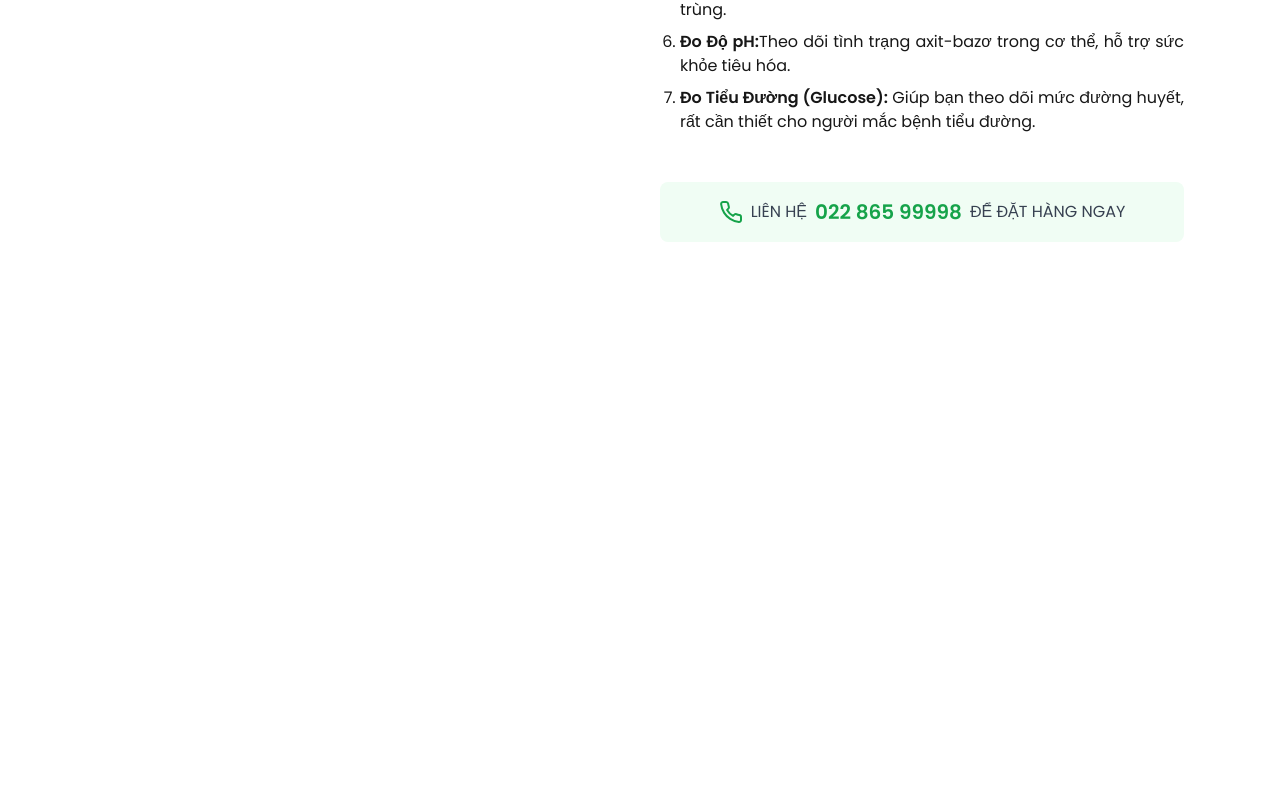
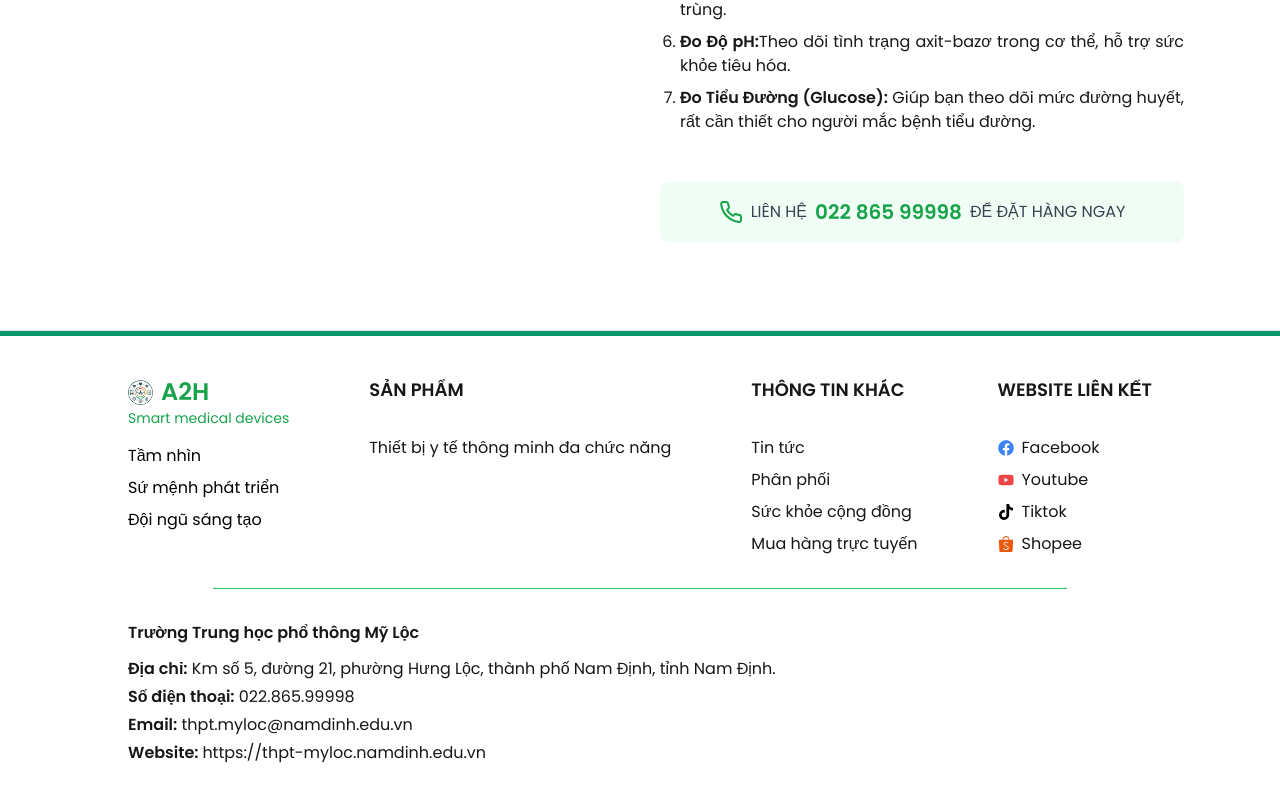
Before and after one commit to PhamMinhVuong21020425/SmartHealth, a Next.js app: page / in a window 1280 px wide. Shown: the part 826-1628 px from the top of the page. Before the commit the page ends 1092 px from the top, so only its background shows below. Built offline with nearby package versions, Linux system fonts and the light colour scheme.

Commit message:
Design Footer

```diff
--- /dev/null
+++ b/src/app/components/Footer.tsx
@@ -0,0 +1,103 @@
+import React from "react";
+import Image from "next/image";
+
+import { FaFacebook, FaYoutube, FaTiktok } from "react-icons/fa";
+import { SiShopee } from "react-icons/si";
+import Link from "next/link";
+
+const Footer = () => {
+  return (
+    <footer className="py-10 mx-32">
+      <div className="flex flex-col justify-center items-center">
+        <div className="container mx-auto flex flex-col md:flex-row justify-between items-start">
+          <div className="text-green-600">
+            <div className="flex items-center space-x-2">
+              <Image
+                className="rounded-full bg-green-100"
+                src="/images/logo.png"
+                width={25}
+                height={25}
+                alt="Logo"
+              />
+              <div className="text-2xl font-bold">A2H</div>
+            </div>
+            <div className="text-sm font-normal mb-4">
+              Smart medical devices
+            </div>
+
+            <ul className="space-y-2 text-black">
+              <li>Tầm nhìn</li>
+              <li>Sứ mệnh phát triển</li>
+              <li>Đội ngũ sáng tạo</li>
+            </ul>
+          </div>
+          <div>
+            <h3 className="text-lg font-bold mb-8">SẢN PHẨM</h3>
+            <ul className="space-y-2">
+              <li>Thiết bị y tế thông minh đa chức năng</li>
+            </ul>
+          </div>
+          <div>
+            <h3 className="text-lg font-bold mb-8">THÔNG TIN KHÁC</h3>
+            <ul className="space-y-2">
+              <li>Tin tức</li>
+              <li>Phân phối</li>
+              <li>Sức khỏe cộng đồng</li>
+              <li>Mua hàng trực tuyến</li>
+            </ul>
+          </div>
+          <div>
+            <h3 className="text-lg font-bold mb-8">WEBSITE LIÊN KẾT</h3>
+            <ul className="space-y-2">
+              <Link
+                href="https://www.facebook.com/groups/853758016650047"
+                className="hover:opacity-80 flex items-center"
+              >
+                <FaFacebook className="mr-2 text-blue-500" />
+                Facebook
+              </Link>
+              <Link href="#" className="hover:opacity-80 flex items-center">
+                <FaYoutube className="mr-2 text-red-500" />
+                Youtube
+              </Link>
+              <Link href="#" className="hover:opacity-80 flex items-center">
+                <FaTiktok className="mr-2 text-black" />
+                Tiktok
+              </Link>
+              <Link href="#" className="hover:opacity-80 flex items-center">
+                <SiShopee className="mr-2 text-orange-600" />
+                Shopee
+              </Link>
+            </ul>
+          </div>
+        </div>
+        <hr className="my-8 border-t border-green-500 w-5/6" />
+      </div>
+
+      <div className="space-y-1">
+        <p className="font-bold mb-3">Trường Trung học phổ thông Mỹ Lộc</p>
+        <p>
+          <span className="font-bold">Địa chỉ:</span> Km số 5, đường 21, phường
+          Hưng Lộc, thành phố Nam Định, tỉnh Nam Định.
+        </p>
+        <p>
+          <span className="font-bold">Số điện thoại:</span> 022.865.99998
+        </p>
+        <p>
+          <span className="font-bold">Email:</span> thpt.myloc@namdinh.edu.vn
+        </p>
+        <p>
+          <span className="font-bold">Website: </span>
+          <Link
+            href="https://thpt-myloc.namdinh.edu.vn"
+            className="hover:underline hover:text-blue-600"
+          >
+            https://thpt-myloc.namdinh.edu.vn
+          </Link>
+        </p>
+      </div>
+    </footer>
+  );
+};
+
+export default Footer;
--- a/src/app/components/Home.tsx
+++ b/src/app/components/Home.tsx
@@ -16,7 +16,6 @@ const HomePage = () => {
     "/images/product.png",
     "/images/product1.png",
     "/images/product2.png",
-    "/images/product3.png",
     "/images/product4.png",
   ];
 
@@ -46,7 +45,11 @@ const HomePage = () => {
       <div className="bg-green-600 text-white py-4">
         <div className="container mx-auto flex justify-between items-center px-24">
           <div className="flex space-x-8 items-center">
-            <Link href="#" className="hover:opacity-80 flex items-center">
+            <Link
+              href="https://www.facebook.com/groups/853758016650047"
+              target="_blank"
+              className="hover:opacity-80 flex items-center"
+            >
               <FaFacebook className="mr-2" />
               Facebook
             </Link>
--- a/src/app/page.tsx
+++ b/src/app/page.tsx
@@ -1,7 +1,14 @@
 import HomePage from "./components/Home";
+import Footer from "./components/Footer";
 
 const Page = () => {
-  return <HomePage />;
+  return (
+    <>
+      <HomePage />
+      <hr className="mt-16 h-1.5 bg-emerald-600" />
+      <Footer />
+    </>
+  );
 };
 
 export default Page;
```
